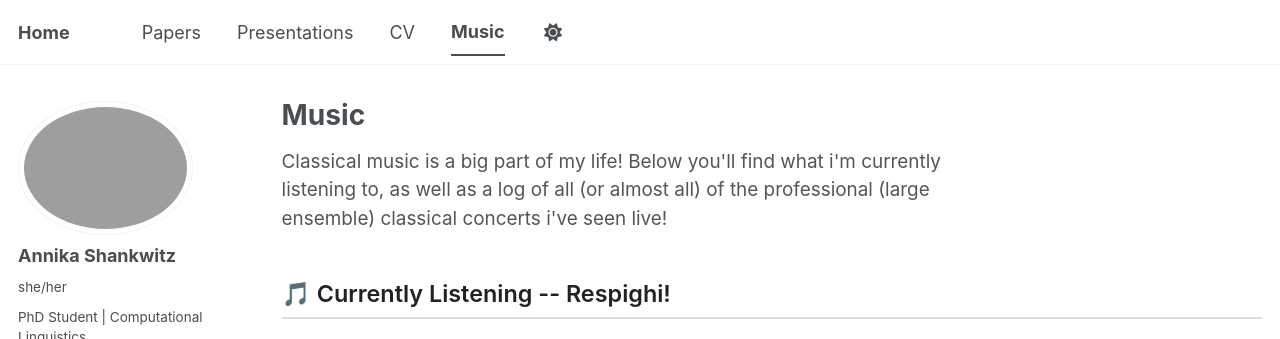
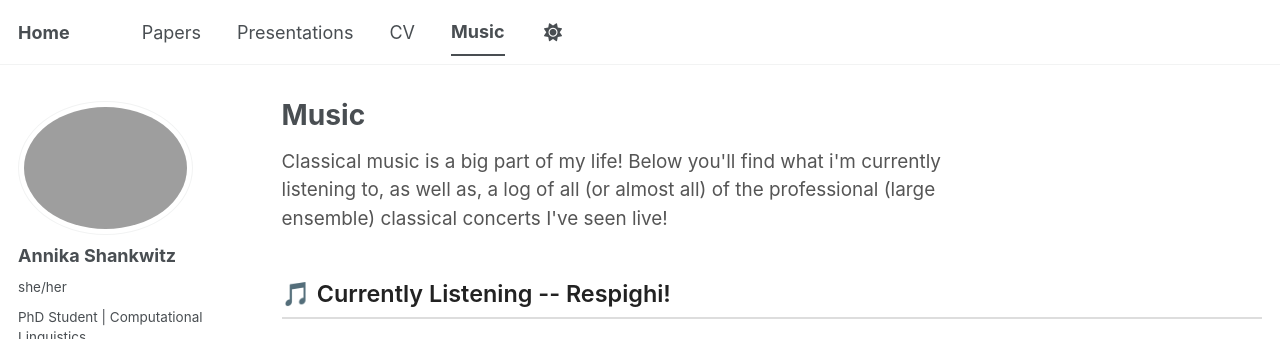
Before and after one commit to its-Annika/its-Annika.github.io, a Jekyll site: the page built from _pages/music.html, in a window 1280 px wide and 900 px high, cut to the strip 0-339 px from the top of the window. Built offline with Jekyll 4.4.1, drawn with Linux system fonts in a browser that asks for light colours; a script bundle is joined from its source files by our own code; library files that are not in the unit come from our copies.

```diff
--- a/_pages/music.html
+++ b/_pages/music.html
@@ -111,7 +111,7 @@ author_profile: true
 </style>
 
 <p class="music-intro">
-  Classical music is a big part of my life! Below you'll find what i'm currently listening to, as well as a log of all (or almost all) of the professional (large ensemble) classical concerts i've seen live!
+  Classical music is a big part of my life! Below you'll find what i'm currently listening to, as well as, a log of all (or almost all) of the professional (large ensemble) classical concerts I've seen live!
 </p>
 
 <!-- ── Currently Listening ── -->
```
